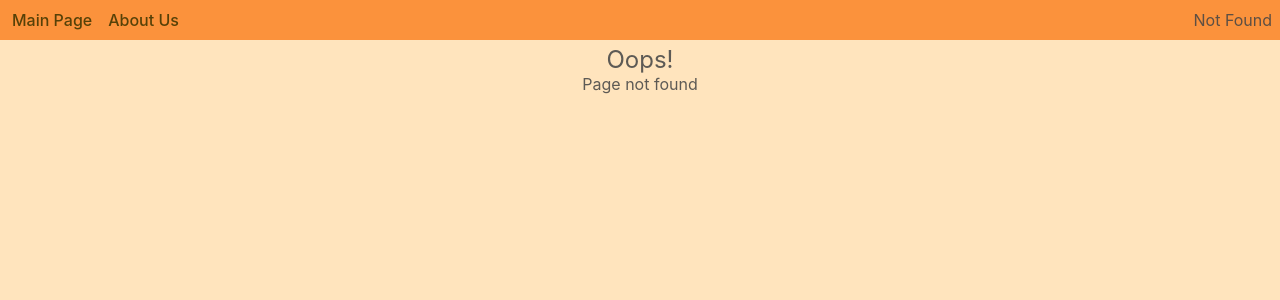
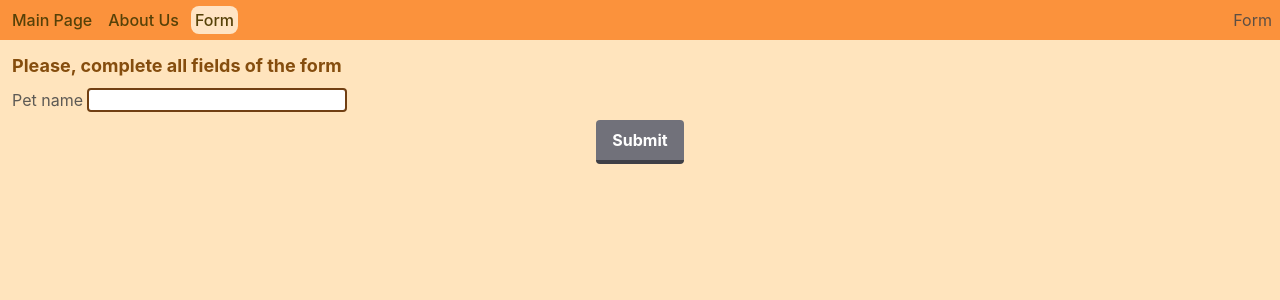
Before and after one commit to neemkashu/react-neemkashu, a React (Vite) app: page /form in a window 1280 px wide. Before the commit this address had no page. Shown: the top 300 px of the page. Built offline with nearby package versions, Linux system fonts and the light colour scheme.

Commit message:
feat: add form with one input and styles

```diff
--- /dev/null
+++ b/src/components/Form/Form.tsx
@@ -0,0 +1,34 @@
+import { Component, createRef, FormEventHandler } from 'react';
+import { inputRef } from 'src/utils/types';
+import { TextInput } from './TextInput';
+
+export class Form extends Component<Record<string, never>> {
+  inputText: inputRef;
+
+  constructor(props: Record<string, never>) {
+    super(props);
+    this.inputText = createRef<HTMLInputElement>();
+  }
+  handleSubmit: FormEventHandler = (event) => {
+    event.preventDefault();
+    console.log(this.inputText.current?.value);
+  };
+  render() {
+    return (
+      <form onSubmit={this.handleSubmit} className="flex flex-col gap-2 p-3">
+        <h2 className="font-bold text-yellow-800 text-lg">
+          Please, complete all fields of the form
+        </h2>
+        <TextInput forwardRef={this.inputText} />
+        <button
+          className=" self-center
+          bg-zinc-500 hover:bg-zinc-400 text-white font-bold
+          py-2 px-4 border-b-4 border-zinc-700 hover:border-zinc-500 rounded"
+          type="submit"
+        >
+          Submit
+        </button>
+      </form>
+    );
+  }
+}
--- /dev/null
+++ b/src/components/Form/TextInput.tsx
@@ -0,0 +1,34 @@
+import { Component } from 'react';
+import { inputRef } from 'src/utils/types';
+
+type TextInputProps = {
+  forwardRef: inputRef;
+};
+
+export class TextInput extends Component<TextInputProps> {
+  input: inputRef;
+
+  constructor(props: TextInputProps) {
+    super(props);
+    this.input = props.forwardRef;
+  }
+  render() {
+    const { forwardRef } = this.props;
+    return (
+      <div>
+        <label>
+          {'Pet name '}
+          <input
+            ref={forwardRef}
+            type="text"
+            className=" m-0 rounded border-2 border-solid border-yellow-900
+          max-w-xs h-6 px-1 bg-white bg-no-repeat text-base
+           duration-300 ease-in-out
+          hover:shadow-neutral-400 hover:bg-amber-50
+          focus-visible:bg-yellow-200 focus-visible:outline-0"
+          ></input>
+        </label>
+      </div>
+    );
+  }
+}
--- a/src/routesConfig.tsx
+++ b/src/routesConfig.tsx
@@ -1,5 +1,6 @@
 import { About } from './components/About';
 import { ErrorPage } from './components/ErrorPage';
+import { Form } from './components/Form/Form';
 import Header from './components/Header';
 import { MainContent } from './components/MainContent';
 import { RoutesInfo } from './utils/constants';
@@ -24,6 +25,15 @@ export const routesConfig = [
     ),
   },
   {
+    path: RoutesInfo.FORM.path,
+    element: (
+      <>
+        <Header title={RoutesInfo.FORM.header} />
+        <Form />
+      </>
+    ),
+  },
+  {
     path: RoutesInfo.NOT_FOUND.path,
     element: (
       <>
--- a/src/utils/constants.ts
+++ b/src/utils/constants.ts
@@ -3,6 +3,7 @@ export const SEARCH_KEY = 'search';
 export const Headers = {
   MAIN: 'Main Page',
   ABOUT: 'About Us',
+  FORM: 'Form',
   NOT_FOUND: 'Not Found',
 } as const;
 
@@ -22,6 +23,10 @@ export const RoutesInfo: routs = {
     path: '/about',
     header: Headers.ABOUT,
   },
+  FORM: {
+    path: '/form',
+    header: Headers.FORM,
+  },
   NOT_FOUND: {
     path: '*',
     header: Headers.NOT_FOUND,
--- /dev/null
+++ b/src/utils/types.ts
@@ -0,0 +1,3 @@
+import { createRef } from 'react';
+
+export type inputRef = ReturnType<typeof createRef<HTMLInputElement>>;
```
